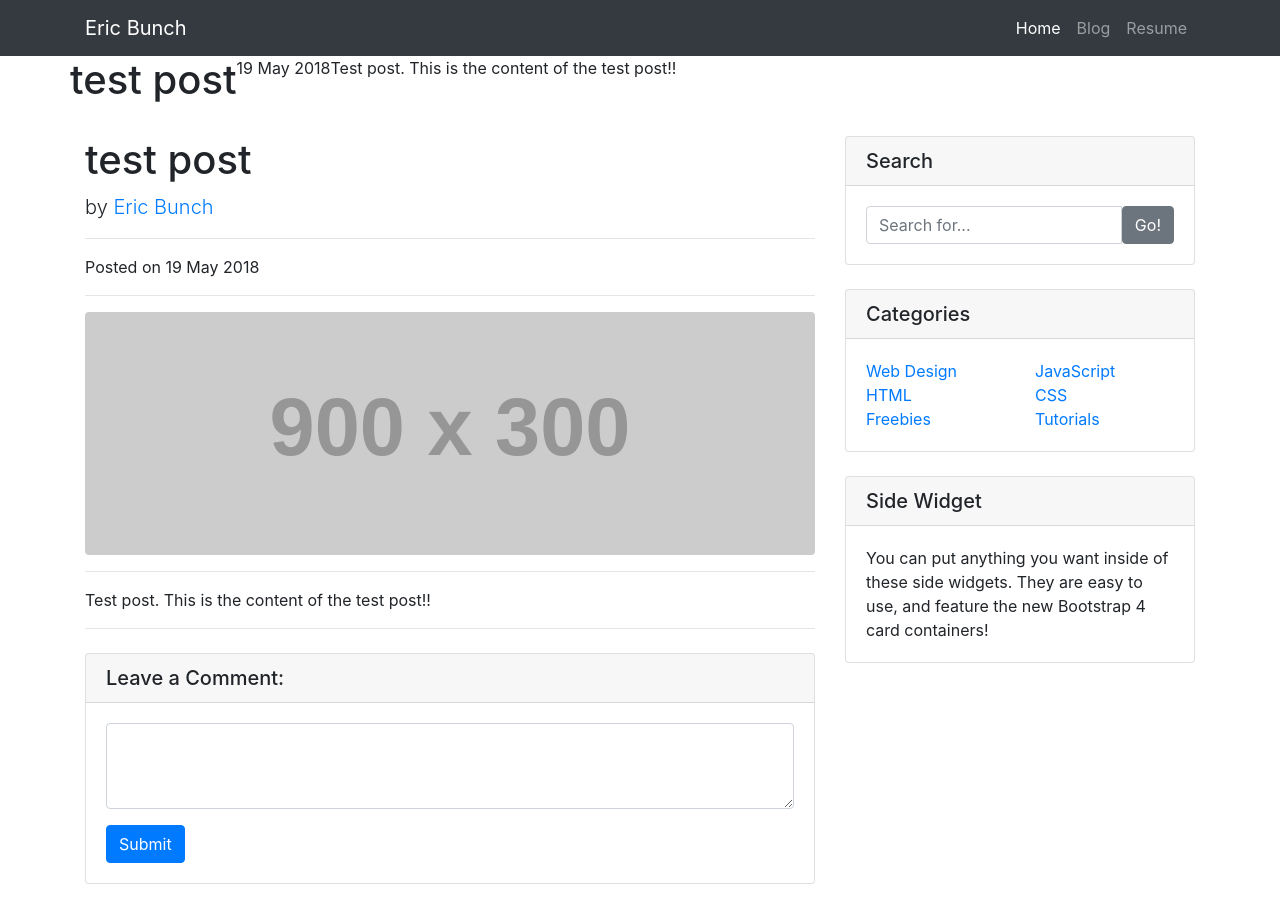
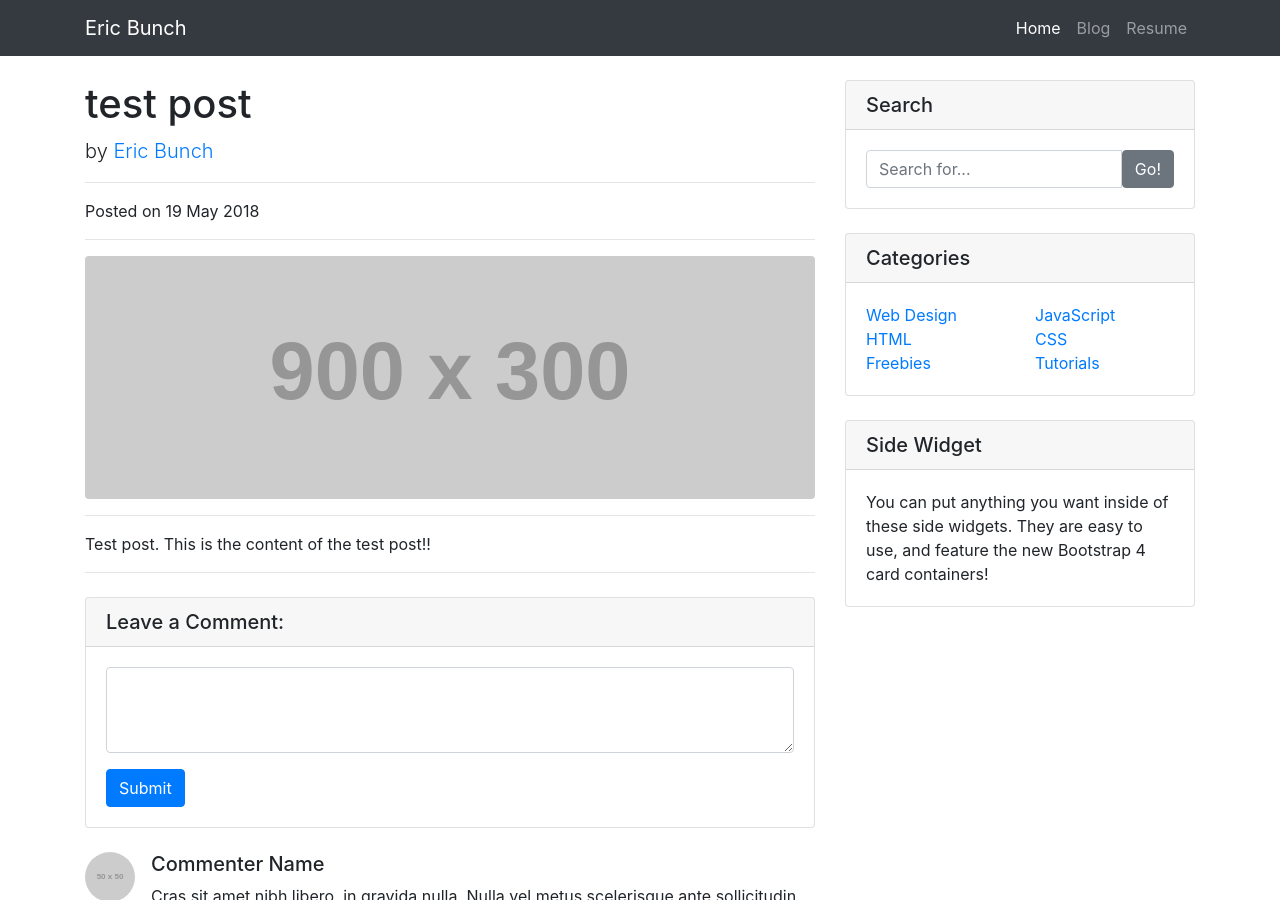
Before and after one commit to eric-bunch/eric-bunch.github.io, a Jekyll site: the page built from _posts/2018-05-19-test-post.md, in a window 1280 px wide and 900 px high. Built offline with Jekyll 4.4.1, drawn with Linux system fonts in a browser that asks for light colours; nearby versions of some CDN libraries; library files that are not in the unit come from our copies; a file with an impossible date is left out.

Commit message:
Update post.html

```diff
--- a/_layouts/post.html
+++ b/_layouts/post.html
@@ -1,14 +1,6 @@
 ---
 layout: default
 ---
-<h1>{{ page.title }}</h1>
-<p class="meta">{{ page.date | date_to_string }}</p>
-
-<div class="post">
-  {{ content }}
-</div>
-
-
 
         <!-- Post Content Column -->
         <div class="col-lg-8">
```
